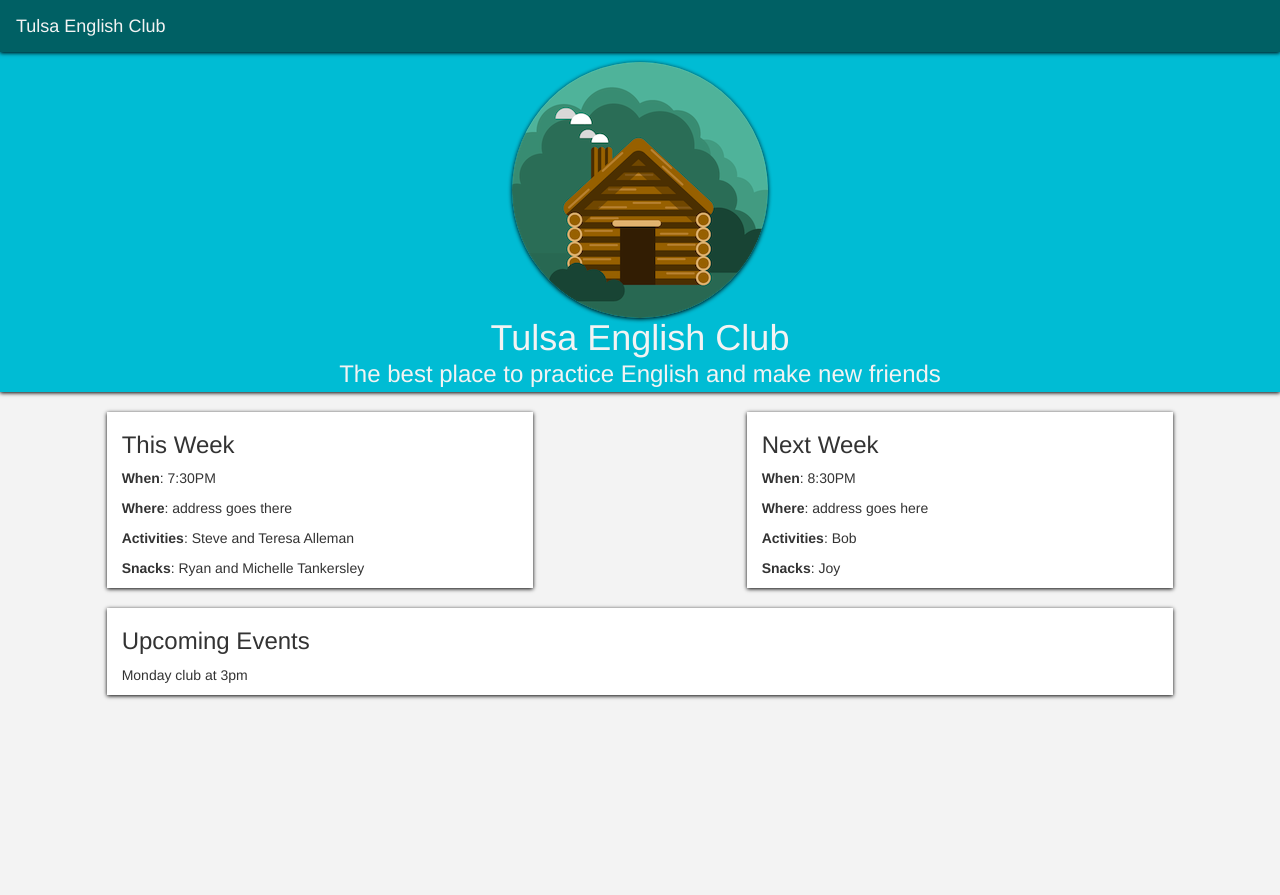
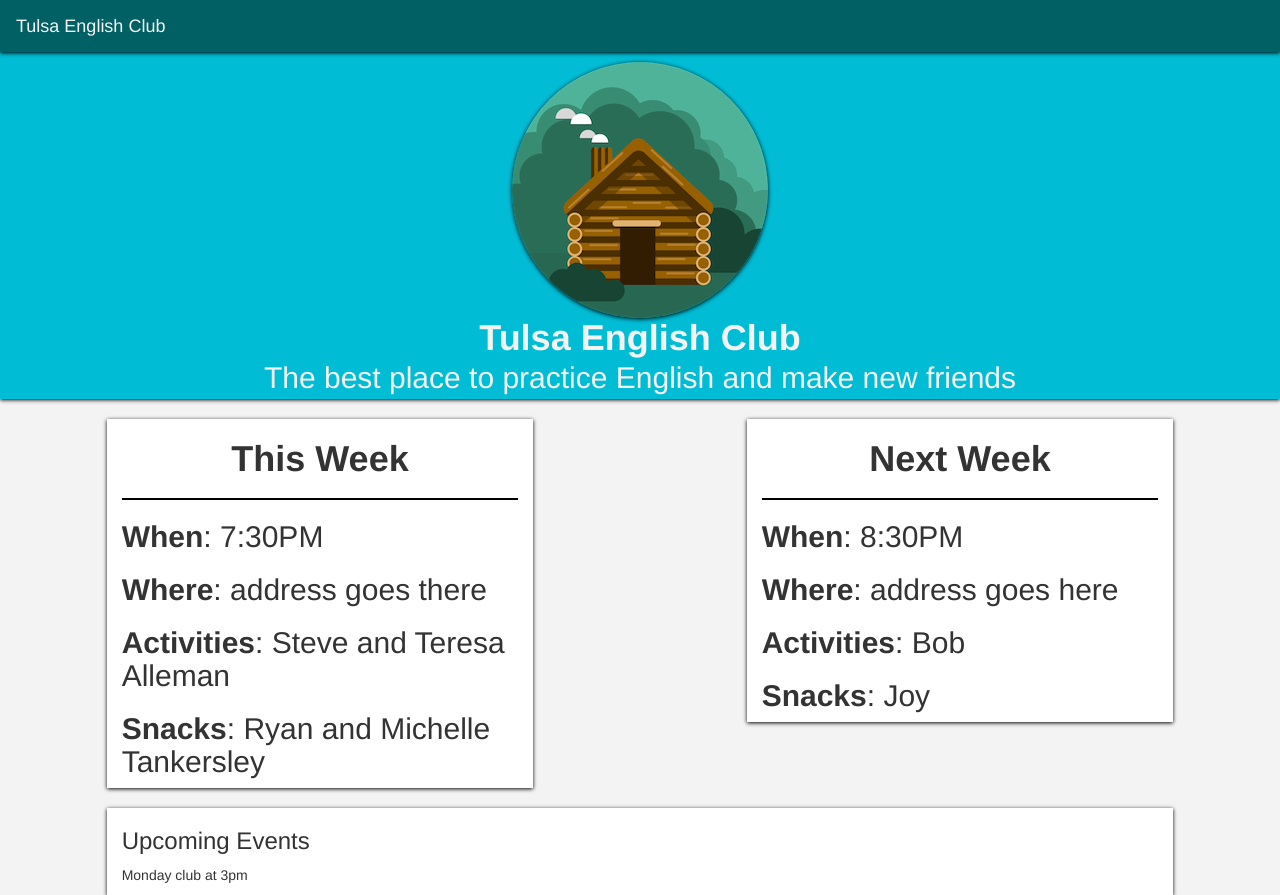
Before and after one commit to RyanTankersley/tulsa-english-club, a website: page index.html in a window 1280 px wide. Before the commit the page ends 800 px from the top, so only its background shows below. Drawn offline with nearby package versions, Linux system fonts and the light colour scheme.

Commit message:
Increased font size

```diff
--- a/index.html
+++ b/index.html
@@ -23,23 +23,25 @@
 				</div>
 				<div align="center">
 					<h1 class="main-title">Tulsa English Club</h1>
-					<h3 class="title-tagline">The best place to practice English and make new friends</h3>
+					<h2 class="title-tagline">The best place to practice English and make new friends</h2>
 				</div>
 			</div>
 			<div class="row activity-container">
 				<div class="activity col-xs-12 col-md-offset-1 col-md-4">
-					<h3>This Week</h3>
-					<p id="js-this-when"></p>
-					<p id="js-this-where"></p>
-					<p id="js-this-activities"></p>
-					<p id="js-this-snacks"></p>
+					<h1 align="center" style="font-weight: bold;">This Week</h1>
+					<hr style="border: solid 1px black">
+					<h2 id="js-this-when"></h2>
+					<h2 id="js-this-where"></h2>
+					<h2 id="js-this-activities"></h2>
+					<h2 id="js-this-snacks"></h2>
 				</div>
 				<div class="activity col-xs-12 col-md-offset-2 col-md-4">
-					<h3>Next Week</h3>
-					<p id="js-next-when"></p>
-					<p id="js-next-where"></p>
-					<p id="js-next-activities"></p>
-					<p id="js-next-snacks"></p>
+					<h1 align="center" style="font-weight: bold;">Next Week</h1>
+					<hr style="border: solid 1px black">
+					<h2 id="js-next-when"></h2>
+					<h2 id="js-next-where"></h2>
+					<h2 id="js-next-activities"></h2>
+					<h2 id="js-next-snacks"></h2>
 				</div>
 			</div>
 			<div class="row">
--- a/styles/site.css
+++ b/styles/site.css
@@ -41,6 +41,7 @@ body {
 .main-title {
 	margin: 0;
 	color: #F3F3F3;
+	font-weight: bold;
 }
 
 .title-tagline {
```
